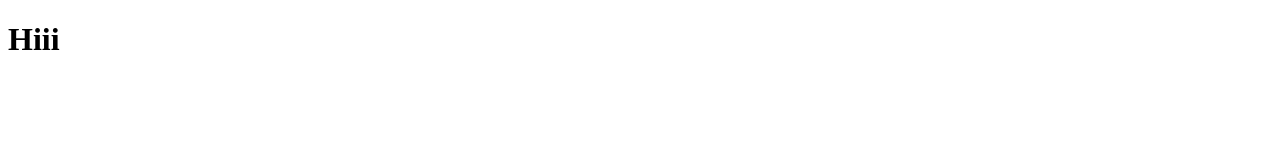
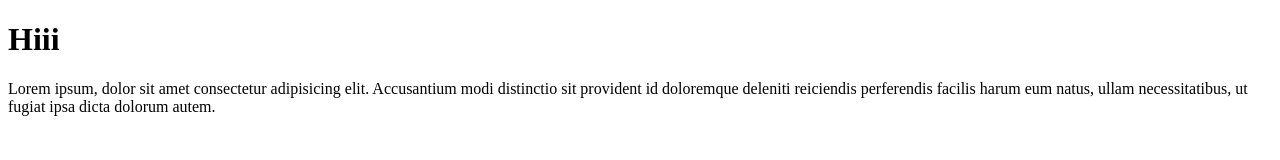
Before and after one commit to jishnuciat/datewithgit, a plain HTML site: page index.html in a window 1280 px wide. Drawn offline with Linux system fonts and the light colour scheme.

Commit message:
add some messages

```diff
--- a/index.html
+++ b/index.html
@@ -7,5 +7,6 @@
 </head>
 <body>
     <h1>Hiii</h1>
+    <p>Lorem ipsum, dolor sit amet consectetur adipisicing elit. Accusantium modi distinctio sit provident id doloremque deleniti reiciendis perferendis facilis harum eum natus, ullam necessitatibus, ut fugiat ipsa dicta dolorum autem.</p>
 </body>
 </html>
```
